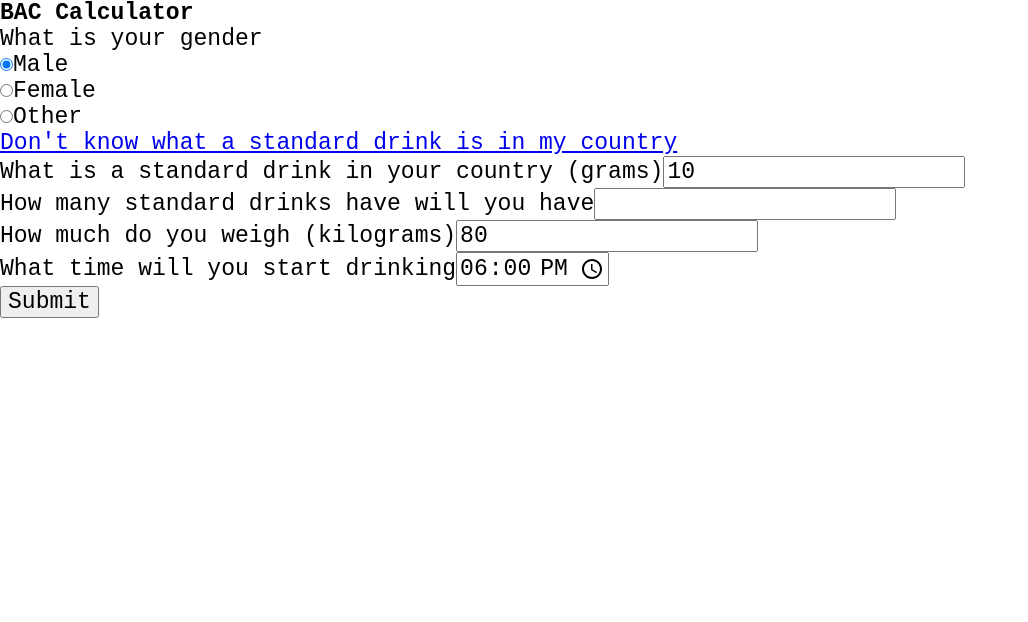
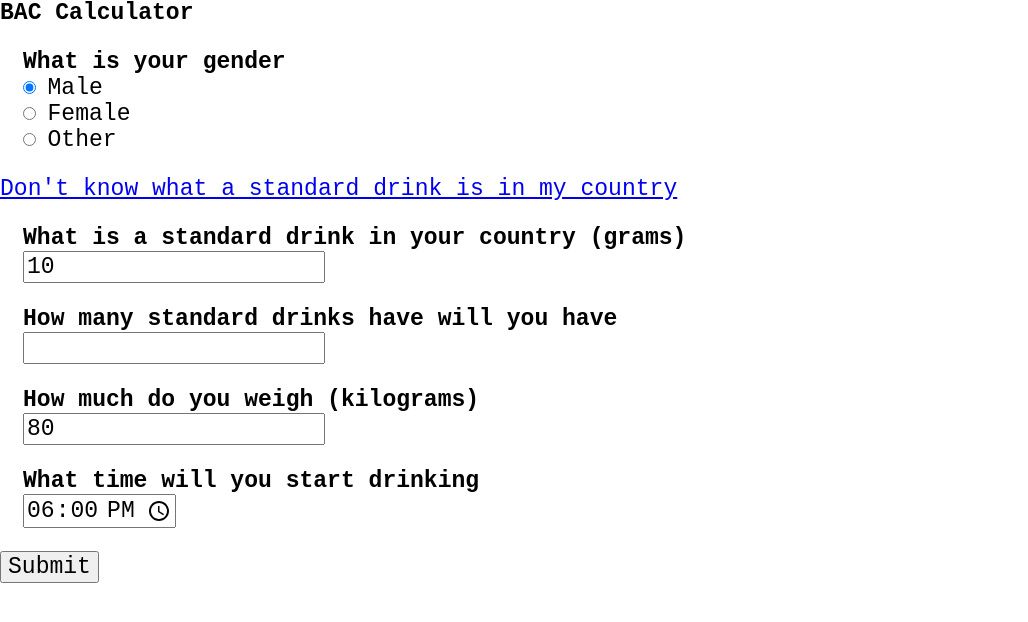
Before and after one commit to joshuasearle/bac-calc, a React app: page / in a window 1280 px wide. Shown: the top 622 px of the page, without its empty margins (0-1028 px from the left). Built offline with nearby package versions, Linux system fonts and the light colour scheme.

Commit message:
Add styles

```diff
--- a/src/components/GenderPicker.tsx
+++ b/src/components/GenderPicker.tsx
@@ -1,4 +1,5 @@
 import React from 'react';
+import classes from '../css/classes';
 
 import { gender } from '../types';
 import { capitalise } from '../util';
@@ -25,8 +26,8 @@ const GenderPicker: React.FC<GenderPickerProps> = ({
     />
   ));
   return (
-    <div>
-      <label>What is your gender</label>
+    <div className={classes.input}>
+      <label className={classes.inputLabel}>What is your gender</label>
       <div onChange={genderChangeHandler}>{genderRadios}</div>
     </div>
   );
--- a/src/components/GenderRadio.tsx
+++ b/src/components/GenderRadio.tsx
@@ -1,4 +1,5 @@
 import React from 'react';
+import classes from '../css/classes';
 
 import { gender } from '../types';
 
@@ -22,7 +23,9 @@ const GenderRadio: React.FC<GenderRadioProps> = ({
         name={gender}
         value={gender}
       />
-      <label htmlFor={gender}>{label}</label>
+      <label className={classes.radioLabel} htmlFor={gender}>
+        {label}
+      </label>
     </div>
   );
 };
--- a/src/components/NumberPicker.tsx
+++ b/src/components/NumberPicker.tsx
@@ -1,4 +1,5 @@
 import React from 'react';
+import classes from '../css/classes';
 
 interface NumberPickerProps {
   value: number;
@@ -12,8 +13,8 @@ const NumberPicker: React.FC<NumberPickerProps> = ({
   label,
 }) => {
   return (
-    <div>
-      <label>{label}</label>
+    <div className={classes.input}>
+      <label className={classes.inputLabel}>{label}</label>
       <input
         type='number'
         // Display zero as empty string
--- a/src/components/StartTimePicker.tsx
+++ b/src/components/StartTimePicker.tsx
@@ -1,4 +1,5 @@
 import React from 'react';
+import classes from '../css/classes';
 
 import { time } from '../types';
 import { timeObjToString } from '../util';
@@ -13,8 +14,10 @@ const StartTimePicker: React.FC<StartTimePickerProps> = ({
   startTimeChangeHandler,
 }) => {
   return (
-    <div>
-      <label>What time will you start drinking</label>
+    <div className={classes.input}>
+      <label className={classes.inputLabel}>
+        What time will you start drinking
+      </label>
       <input
         type='time'
         onChange={startTimeChangeHandler}
```
